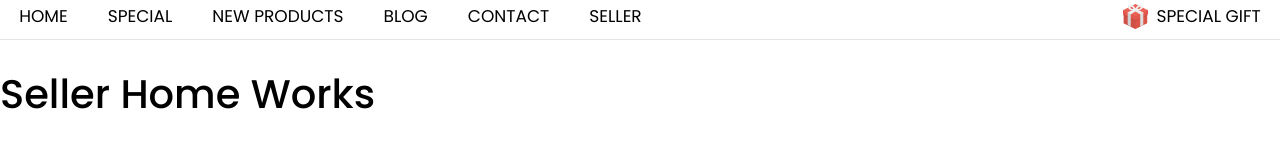
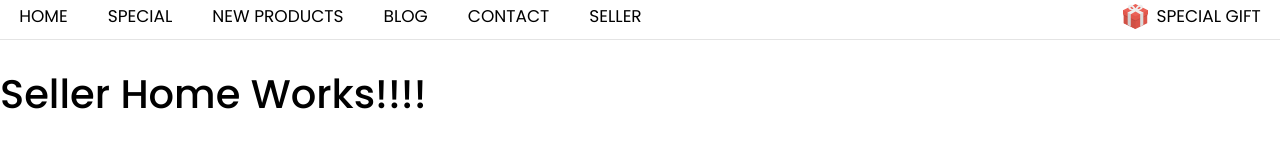
Before and after one commit to SaikatNoman12/ngEcommerce, an Angular app: page /seller-home in a window 1280 px wide. Shown: the part 383-530 px from the top of the page. Built offline with nearby package versions, Linux system fonts and the light colour scheme.

Commit message:
check our problem.

```diff
--- a/src/app/seller-home/seller-home.component.html
+++ b/src/app/seller-home/seller-home.component.html
@@ -1 +1 @@
-<h1>Seller Home Works</h1>
+<h1>Seller Home Works!!!!</h1>
```
